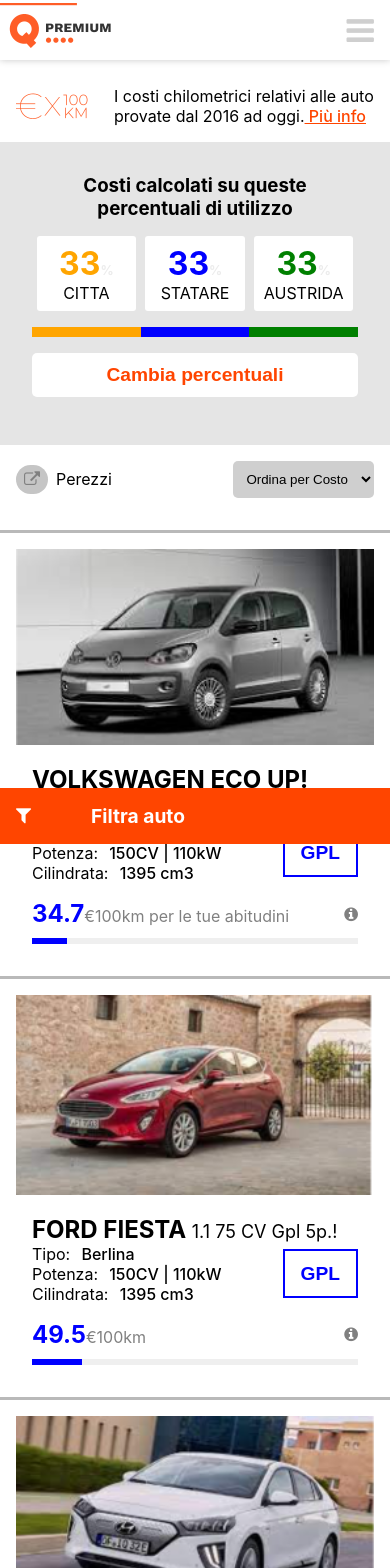
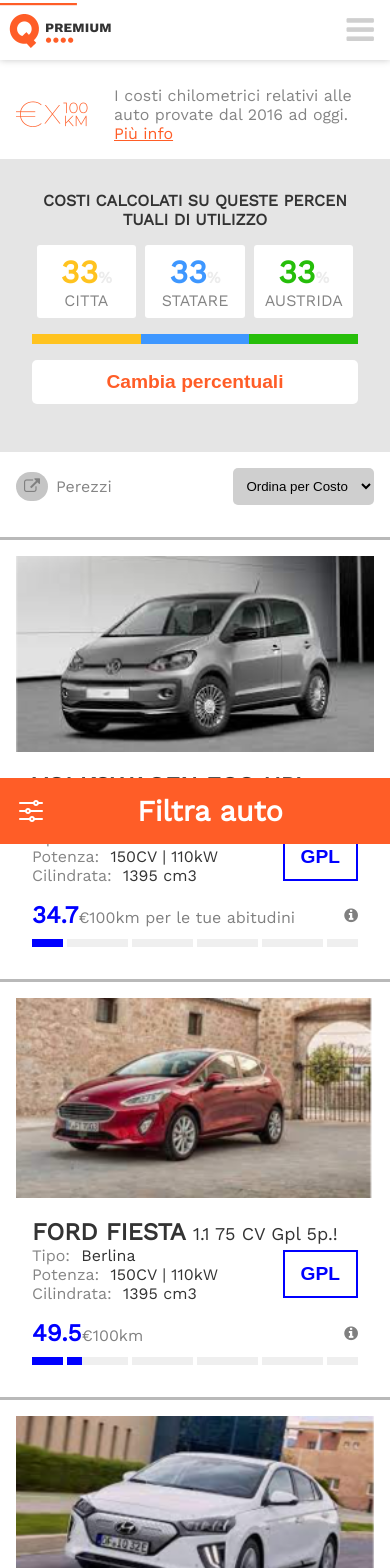
Before and after one commit to mansurissa/premium-challenge, a React (Create React App) app in the folder premium-challenge/: page / in a window 390 px wide. Shown: the top 1568 px of the page. Built offline with nearby package versions, Linux system fonts and the light colour scheme.

Commit message:
fixing colors and fonts

```diff
--- a/premium-challenge/src/components/BottomNav.js
+++ b/premium-challenge/src/components/BottomNav.js
@@ -1,8 +1,10 @@
+import Icon from '../assets/icons/equalizer.png';
+
 const BottomNav = () => {
   return (
-    <div className='bottomNav'>
-      <i class='fa fa-filter' aria-hidden='true'></i>
-      <p style={{ marginLeft: '60px' }}>Filtra auto</p>
+    <div className='bottomNav text-center'>
+      <img src={Icon} alt='' />
+      <h2 className='w-full'>Filtra auto</h2>
     </div>
   );
 };
--- a/premium-challenge/src/components/CarCard.js
+++ b/premium-challenge/src/components/CarCard.js
@@ -15,20 +15,21 @@ const CarCard = ({
         <img src={image} alt='' className='w-full' />
       </div>
       <div className='w-full p-2'>
-        <h2>
+        <h2 className='c-black'>
           {title}
           <span style={{ fontSize: '18px', fontWeight: 'normal' }}>{desc}</span>
         </h2>
         <div className='flex'>
           <div>
             <p>
-              Tipo:<span className='detailText'>{tipo}</span>
+              Tipo:<span className='detailText c-black bold'>{tipo}</span>
             </p>
             <p>
-              Potenza:<span className='detailText'>{potenza}</span>
+              Potenza:<span className='detailText c-black bold'>{potenza}</span>
             </p>
             <p>
-              Cilindrata:<span className='detailText'>{cilindrata} cm3</span>
+              Cilindrata:
+              <span className='detailText c-black bold'>{cilindrata} cm3</span>
             </p>
           </div>
           <button
@@ -68,14 +69,60 @@ const CarCard = ({
                   className='w-full '
                   style={{
                     background: '#eeee',
-                    height: '6px',
-                    marginTop: '10px'
+                    height: '8px',
+                    marginTop: '10px',
+                    position: 'relative'
                   }}
                 >
                   <div
                     style={{
+                      position: 'absolute',
+                      display: 'flex',
+                      justifyContent: 'space-around',
+                      width: '100%'
+                    }}
+                  >
+                    <div
+                      style={{
+                        background: '#fff',
+                        height: '8px',
+                        width: '4px'
+                      }}
+                    ></div>
+                    <div
+                      style={{
+                        background: '#fff',
+                        height: '8px',
+                        width: '4px'
+                      }}
+                    ></div>
+                    <div
+                      style={{
+                        background: '#fff',
+                        height: '8px',
+                        width: '4px'
+                      }}
+                    ></div>
+
+                    <div
+                      style={{
+                        background: '#fff',
+                        height: '8px',
+                        width: '4px'
+                      }}
+                    ></div>
+                    <div
+                      style={{
+                        background: '#fff',
+                        height: '8px',
+                        width: '4px'
+                      }}
+                    ></div>
+                  </div>
+                  <div
+                    style={{
                       background: item.color,
-                      height: '6px',
+                      height: '8px',
                       width: item.number
                     }}
                   ></div>
--- a/premium-challenge/src/components/Header.js
+++ b/premium-challenge/src/components/Header.js
@@ -24,13 +24,13 @@ const Header = ({ setModalOpen }) => {
         </div> */}
       </div>
       <div className='bg-gray300'>
-        <h3 className='text-center'>
-          Costi calcolati su queste percentuali di utilizzo
-        </h3>
+        <p className='text-center c-black' style={{ fontWeight: '600' }}>
+          COSTI CALCOLATI SU QUESTE PERCEN TUALI DI UTILIZZO
+        </p>
         <div className='flex'>
-          <PercentageCard percentage='33' text='CITTA' color='orange' />
-          <PercentageCard percentage='33' text='STATARE' color='blue' />
-          <PercentageCard percentage='33' text='AUSTRIDA' color='green' />
+          <PercentageCard percentage='33' text='CITTA' color='#FFC31F' />
+          <PercentageCard percentage='33' text='STATARE' color='#3E97FF' />
+          <PercentageCard percentage='33' text='AUSTRIDA' color='#26BE0A' />
         </div>
         <button
           className='openModal w-full'
--- a/premium-challenge/src/components/ModalPercentageCard.js
+++ b/premium-challenge/src/components/ModalPercentageCard.js
@@ -1,6 +1,6 @@
 const ModalPercentageCard = ({ percentage, text, color }) => {
   return (
-    <div className='w-full '>
+    <div className='w-full ' style={{ width: '100%' }}>
       <div
         style={{
           height: '10px',
@@ -11,10 +11,10 @@ const ModalPercentageCard = ({ percentage, text, color }) => {
         }}
       ></div>
       <div className='whiteCard'>
-        <h1 style={{ color }}>
+        <h3 style={{ color }}>
           {percentage}
           <span className='sign'>%</span>
-        </h1>
+        </h3>
         <p>{text}</p>
       </div>
     </div>
--- a/premium-challenge/src/index.css
+++ b/premium-challenge/src/index.css
@@ -1,3 +1,5 @@
+@import url('https://fonts.googleapis.com/css2?family=Work+Sans&display=swap');
+
 * {
   box-sizing: border-box;
   padding: 0;
@@ -5,11 +7,10 @@
 }
 
 body {
-  font-family: -apple-system, BlinkMacSystemFont, 'Segoe UI', 'Roboto', 'Oxygen',
-    'Ubuntu', 'Cantarell', 'Fira Sans', 'Droid Sans', 'Helvetica Neue',
-    sans-serif;
+  font-family: 'Work Sans', sans-serif;
   -webkit-font-smoothing: antialiased;
   -moz-osx-font-smoothing: grayscale;
+  color: #858585;
 }
 
 code {
@@ -23,10 +24,15 @@ code {
   align-items: center;
 }
 a {
-  color: orangered;
+  color: #ff5d27;
   font-weight: 500;
 }
-
+.c-black {
+  color: #333333;
+}
+.bold {
+  font-weight: bolder;
+}
 .navbar {
   height: 60px;
   position: fixed;
@@ -46,7 +52,7 @@ a {
   margin-top: 1rem;
 }
 .openModal {
-  color: orangered;
+  color: #ff5d27;
   background: white;
   font-weight: bold;
   padding: 0.7rem 0;
@@ -67,7 +73,7 @@ a {
 .icons::before {
   font-family: FontAwesome;
   content: '\f02b';
-  color: orangered;
+  color: #ff5d27;
   position: absolute;
   left: 35%;
   top: 0;
@@ -78,7 +84,7 @@ a {
 .icons::after {
   font-family: FontAwesome;
   content: '\f02b';
-  color: orangered;
+  color: #ff5d27;
   top: 11%;
   right: 35%;
   font-size: 1.4rem;
@@ -108,8 +114,8 @@ a {
 }
 .sign {
   color: rgb(236, 236, 236);
-  font-size: small;
-  margin-bottom: 1rem;
+  font-size: 16px;
+  margin-top: 16px;
 }
 .left {
   width: 100%;
@@ -141,7 +147,7 @@ a {
   padding-left: 0.7rem;
 }
 .more {
-  background: orangered;
+  background: #ff5d27;
   border: none;
   color: white;
   font-size: 1.1rem;
@@ -196,6 +202,7 @@ select {
   width: 100%;
   background: white;
   height: 100vh;
+  font-family: Work Sans;
 }
 .hidden {
   display: none;
@@ -203,7 +210,7 @@ select {
 .closeModal {
   border: none;
   border-radius: 200px;
-  background: orangered;
+  background: #ff5d27;
   padding: 0.7rem 1rem;
   font-size: 1.4rem;
   color: white;
@@ -246,7 +253,7 @@ select {
   }
   .bottomNav {
     display: flex;
-    background: orangered;
+    background: #ff5d27;
     color: white;
     font-size: 1.2rem;
     position: fixed;
--- a/premium-challenge/src/pages/LandingPage.js
+++ b/premium-challenge/src/pages/LandingPage.js
@@ -20,12 +20,10 @@ const LandingPage = () => {
           </button>
         </div>
         <div className='modalBody'>
-          <h3>Dove usi l’auto?</h3>
+          <h2>Dove usi l’auto?</h2>
           <p>
             Utilizza i
-            <span style={{ color: 'orangered', fontWeight: '500' }}>
-              cursor
-            </span>
+            <span style={{ color: '#FF5D27', fontWeight: '500' }}>cursor</span>
             per modificare le percentuali relative al tipo di percorso che fai
             abitualmente, una volta impostati i valori clicca su
             <span style={{ color: 'black', fontWeight: '500' }}>Ricalcola</span>
@@ -35,19 +33,19 @@ const LandingPage = () => {
               <ModalPercentageCard
                 percentage='33'
                 text='CITTA'
-                color='orange'
+                color='#FFC31F'
               />
               <div className='icons'>
                 <ModalPercentageCard
                   percentage='33'
                   text='STATARE'
-                  color='blue'
+                  color='#3E97FF'
                 />
               </div>
               <ModalPercentageCard
                 percentage='33'
                 text='AUSTRIDA'
-                color='green'
+                color='#26BE0A'
               />
             </div>
             <button className=' w-full modalBtn'>Cambia percentuali</button>
@@ -56,7 +54,6 @@ const LandingPage = () => {
       </div>
       <NavBar />
       <Header setModalOpen={setModalOpen} />
-
       <CarsContainer />
       <Footer />
       <BottomNav />
```
Also changed, not shown: premium-challenge/src/assets/icons/equalizer.png (added).
